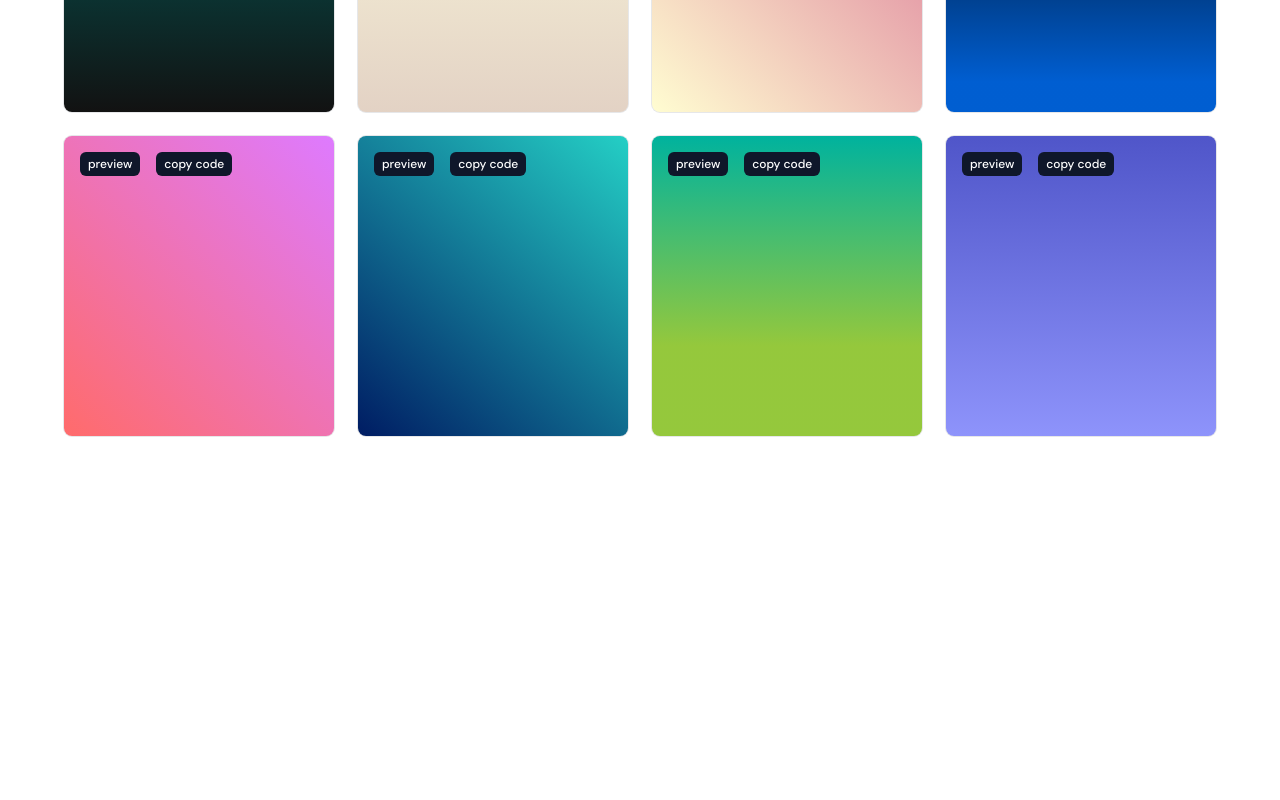
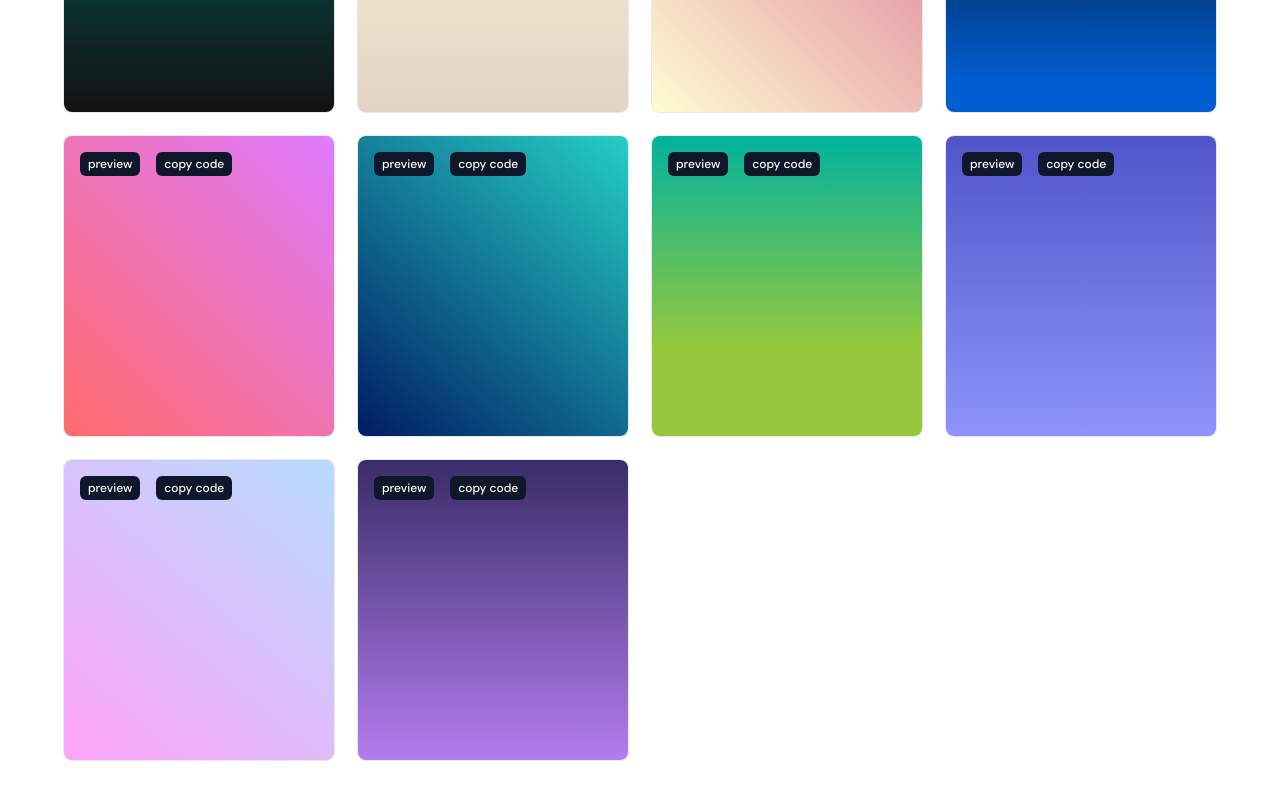
Before and after one commit to trstefan/harmonyhues, a Next.js app: page / in a window 1280 px wide. Shown: the part 1659-2459 px from the top of the page. Before the commit the page ends 2199 px from the top, so only its background shows below. Built offline with nearby package versions, Linux system fonts and the light colour scheme.

Commit message:
added custom background 13-14

```diff
--- a/src/components/backgrounds.tsx
+++ b/src/components/backgrounds.tsx
@@ -92,6 +92,18 @@ const CustomGradient12 = () => {
   );
 };
 
+const CustomGradient13 = () => {
+  return (
+    <div className="absolute inset-0 -z-10 h-full w-full items-center px-5 py-24 bg-[linear-gradient(220.55deg,_#B7DCFF_0%,_#FFA4F6_100%)]" />
+  );
+};
+
+const CustomGradient14 = () => {
+  return (
+    <div className="absolute inset-0 -z-10 h-full w-full items-center px-5 py-24 bg-[linear-gradient(180deg,_hsla(252,_40%,_29%,_1)_0%,_hsla(270,_77%,_71%,_1)_100%)]" />
+  );
+};
+
 export const BACKGROUND_OPTIONS = [
   {
     name: "Background Light Gradient1 ",
@@ -176,4 +188,14 @@ export const BACKGROUND_OPTIONS = [
     component: <CustomGradient12 />,
     theme: "dark",
   },
+  {
+    name: "Custom Background 13",
+    component: <CustomGradient13 />,
+    theme: "light",
+  },
+  {
+    name: "Custom Background 14",
+    component: <CustomGradient14 />,
+    theme: "dark",
+  },
 ] as const;
```
